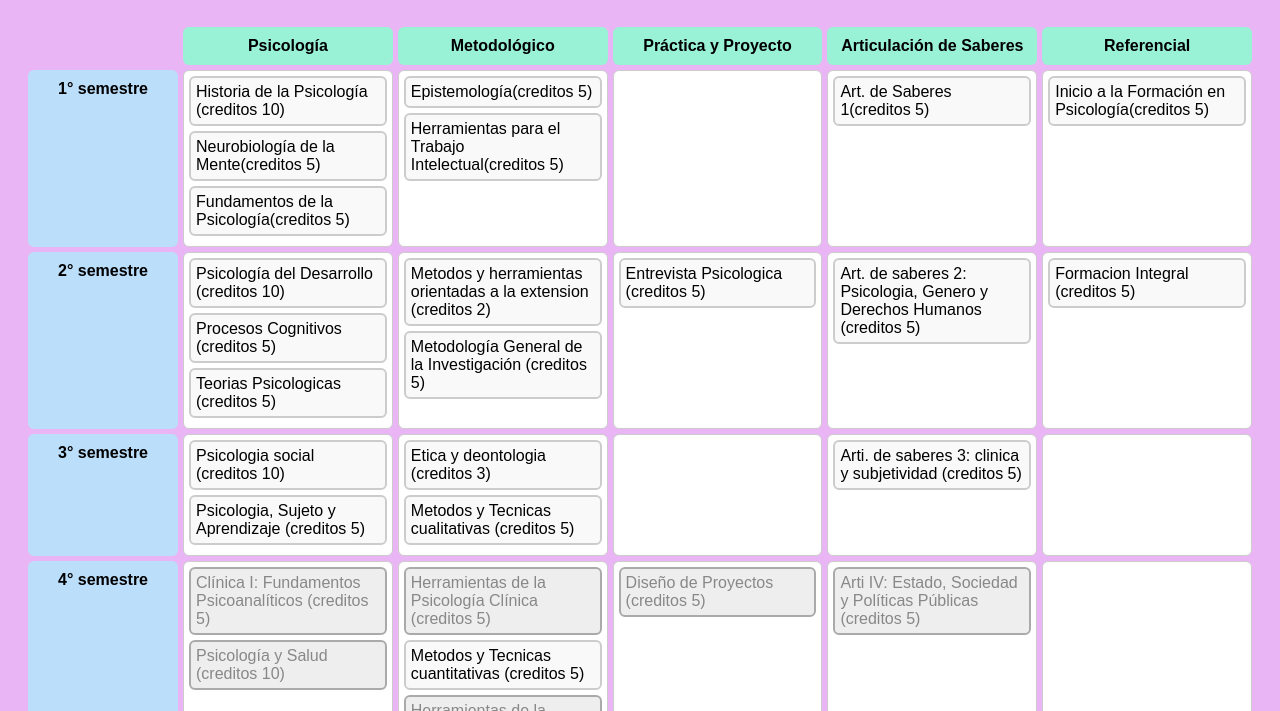
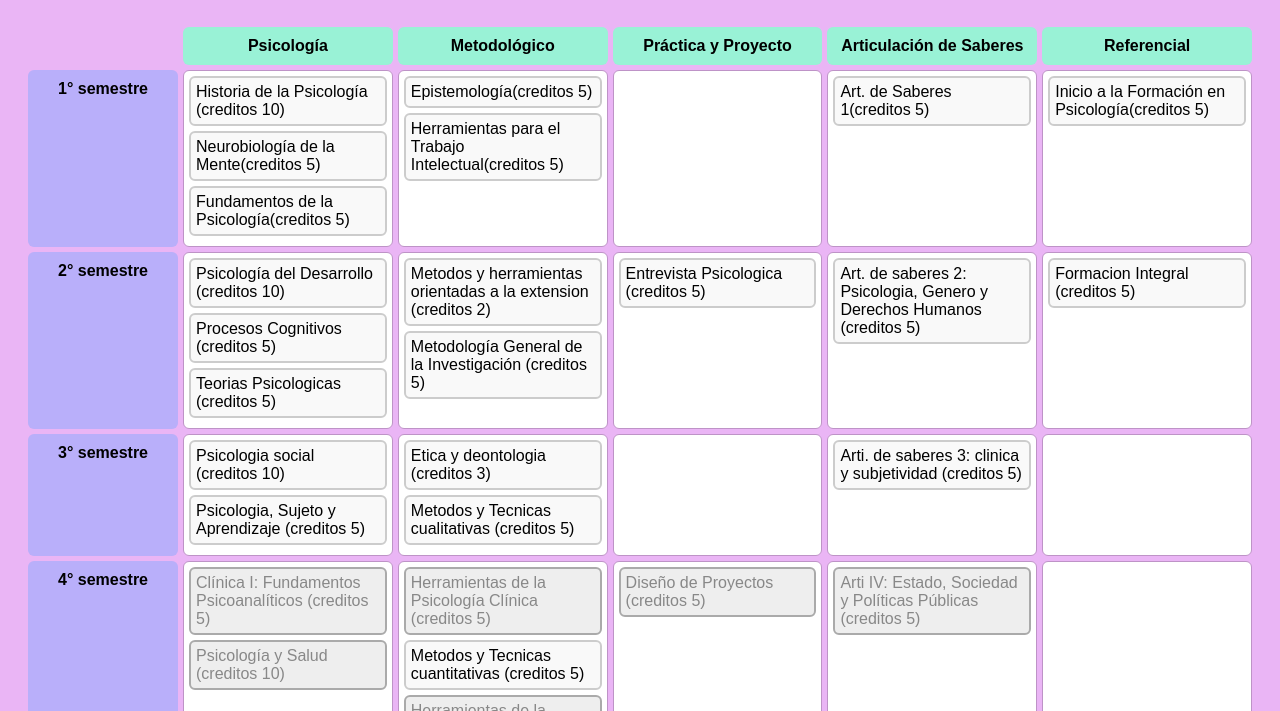
Before and after one commit to AleArmelo/malla-psicologia_Udelar, a plain HTML site: page index.html in a window 1280 px wide. Shown: the part 89-800 px from the top of the page. Drawn offline with Linux system fonts and the light colour scheme.

Commit message:
Update index.html

```diff
--- a/index.html
+++ b/index.html
@@ -32,7 +32,7 @@
     .fila-semestre {
       font-weight: bold;
       text-align: center;
-      background: #bbdefb;
+      background: #b9affa;
       padding: 10px;
       border-radius: 6px;
     }
@@ -42,7 +42,7 @@
       min-height: 80px;
       padding: 5px;
       border-radius: 6px;
-      border: 1px solid #ccc;
+      border: 1px solid #be93c7;
     }
 
     .materia {
```
